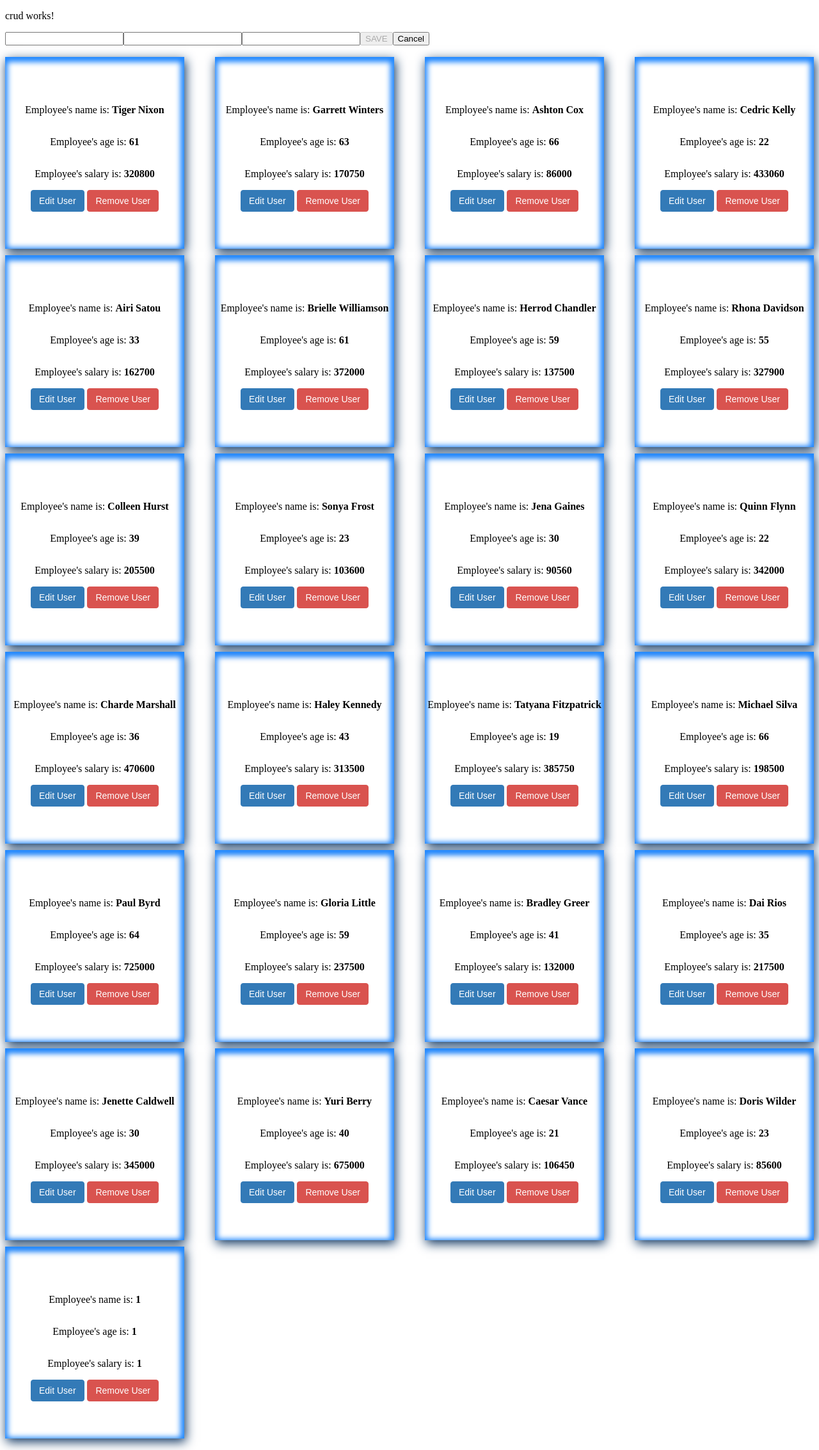
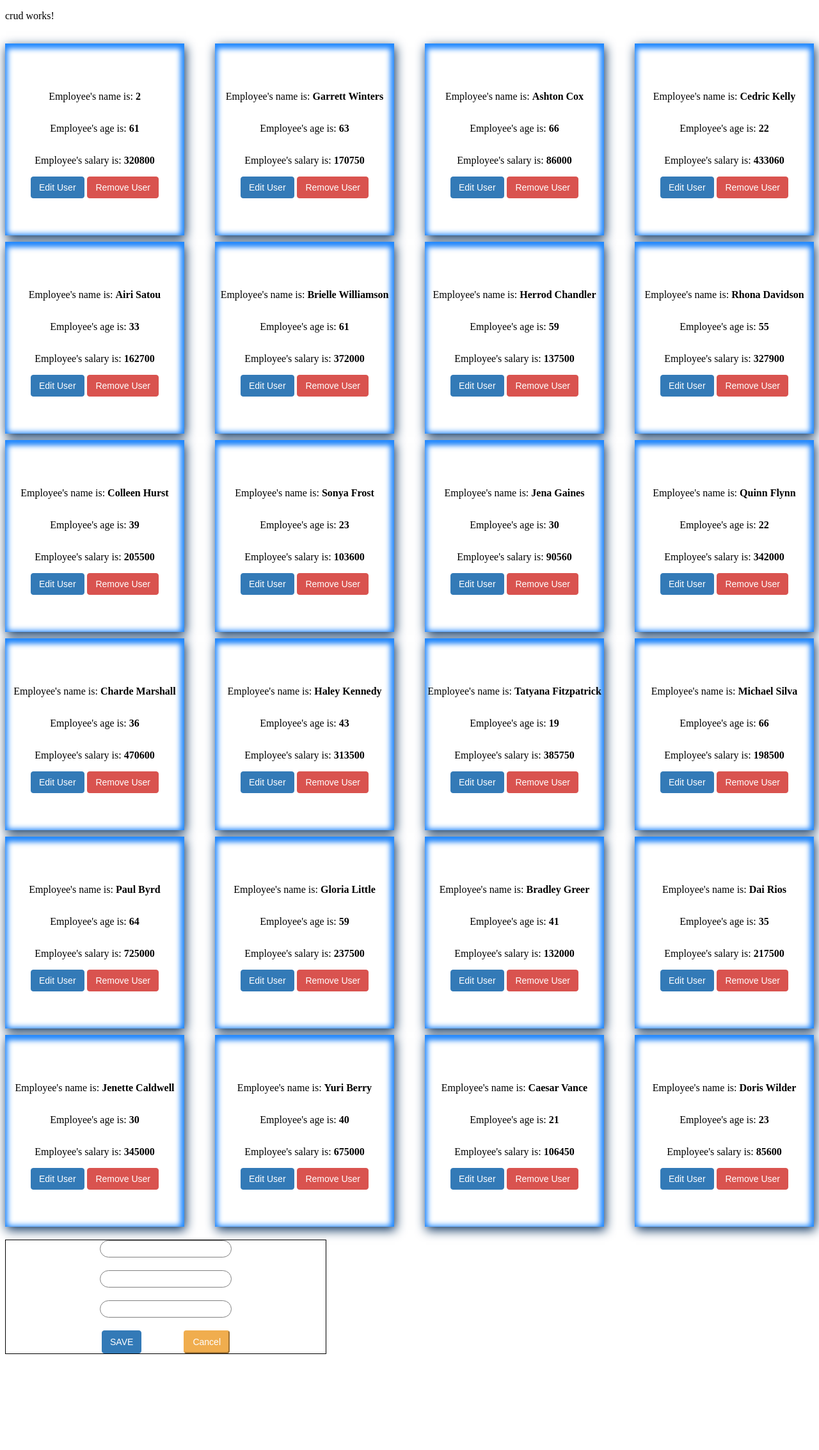
Before and after one commit to itskk23/angularTasks, an Angular app: page / in a window 1280 px wide. Shown: the whole page at 64% size. After the commit the page ends 2125 px from the top, so only its background shows below. Built offline with nearby package versions, Linux system fonts and the light colour scheme; data requests are answered from the project's data file.

Commit message:
feat(task2-3) done

```diff
--- a/db.json
+++ b/db.json
@@ -1,11 +1,11 @@
 {
   "data": [
     {
-      "id": 1,
-      "employee_name": "Tiger Nixon",
+      "employee_name": "2",
+      "employee_age": 61,
       "employee_salary": 320800,
-      "employee_age": 61,
-      "profile_image": ""
+      "employee_id": 1,
+      "id": 1
     },
     {
       "id": 2,
@@ -167,12 +167,6 @@
       "employee_salary": 85600,
       "employee_age": 23,
       "profile_image": ""
-    },
-    {
-      "employee_name": "1",
-      "employee_age": "1",
-      "employee_salary": "1",
-      "id": 25
     }
   ]
 }
--- a/src/app/crud/crud.component.css
+++ b/src/app/crud/crud.component.css
@@ -42,3 +42,39 @@
   background-color: #d9534f;
   border: 1px solid #d9534f;
 }
+
+
+.form-container{
+  display: flex;
+  flex-direction: column;
+  justify-content: center;
+  align-items: center;
+  width: 500px;
+  border: 1px solid black;
+  margin-top: 10px;
+
+}
+
+.form-container input{
+  width: 200px;
+  height: 23px;
+  text-align: center;
+  border-radius: 20px;
+  margin-bottom: 20px;
+  border: 1px solid grey;
+}
+
+.form-container button {
+  font-size: 14px;
+  color: white;
+  border-radius: 4px;
+  line-height: 1.42857143;
+  padding: 6px 12px;
+  cursor: pointer;
+}
+
+
+.cancelButton{
+  background-color: #f0ad4e;
+  border-color: #f0ad4e;
+}
--- a/src/app/crud/crud.component.html
+++ b/src/app/crud/crud.component.html
@@ -1,11 +1,5 @@
 <p>crud works!</p>
-<form [formGroup]="form">
-  <input type="text" formControlName="employee_name">
-  <input type="text" formControlName="employee_age">
-  <input type="text" formControlName="employee_salary">
-  <button [disabled]="!form.valid" (click)="addUser()">SAVE</button>
-  <button>Cancel</button>
-</form>
+
 
 <br>
 
@@ -24,3 +18,14 @@
 
   </div>
 </div>
+
+<form [formGroup]="form" class="form-container">
+  <input type="text" formControlName="employee_name">
+  <input type="text" formControlName="employee_age">
+  <input type="text" formControlName="employee_salary">
+  <div class="button-container">
+    <button class="editButton" [disabled]="!form.valid" (click)="addUser()">SAVE</button>
+    <button class="cancelButton">Cancel</button>
+  </div>
+
+</form>
--- a/src/app/crud/crud.component.ts
+++ b/src/app/crud/crud.component.ts
@@ -11,15 +11,17 @@ import {FormBuilder, FormGroup, Validators} from "@angular/forms";
 })
 export class CrudComponent implements OnInit {
   employeesArray$ = [];
+  currentUser;
   form: FormGroup;
+  isEditable:Boolean =  false;
   constructor( private myService: EmployeesService, private fb: FormBuilder) { }
 
   ngOnInit(): void {
     this.form = this.fb.group({
       employee_name: ['', Validators.required],
       employee_age: ['', Validators.required],
-      employee_salary: ['', Validators.required]
-      // employee_id: []
+      employee_salary: ['', Validators.required],
+      employee_id: []
     })
 this.getAllUsers();
 
@@ -30,19 +32,27 @@ this.getAllUsers();
   }
 
   onEdit(value){
+    this.isEditable = true;
     this.myService.getEmployeeById(value).subscribe(value=> {
       this.form.get('employee_name').patchValue(value['employee_name'], Validators.required);
       this.form.get('employee_age').patchValue(value['employee_age'], Validators.required);
       this.form.get('employee_salary').patchValue(value['employee_salary'], Validators.required);
-      // this.form.get('employee_id').patchValue(value['id'])
+      this.form.get('employee_id').patchValue(value['id'])
     })
   }
 
   addUser(){
+    if(this.isEditable){
+      this.myService.updateEmployee(this.form.get('employee_id').value, this.form.getRawValue()).subscribe();
+      this.getAllUsers();
+      this.form.reset()
+    } else{
+      this.myService.addEmployee(this.form.getRawValue()).subscribe();
+      this.getAllUsers();
+      this.form.reset()
+    }
 
-    this.myService.addEmployee(this.form.getRawValue()).subscribe(value => console.log(value));
-    this.getAllUsers();
-    this.form.reset()
+
 
   }
 }
--- a/src/app/crud/employees.service.ts
+++ b/src/app/crud/employees.service.ts
@@ -13,11 +13,14 @@ export class EmployeesService {
     return this.http.get<User[]>('http://localhost:3000/data/')
   }
 
-  getEmployeeById(id): Observable<User[]> {
+  getEmployeeById(id: number): Observable<User[]> {
     return this.http.get<User[]>(`http://localhost:3000/data/${id}`)
   }
-  addEmployee(user): Observable<User[]> {
+  addEmployee(user: User[]): Observable<User[]> {
     return this.http.post<User[]>(`http://localhost:3000/data/`, user)
+  }
+  updateEmployee(id:number, user: User[]): Observable<User[]> {
+    return this.http.put<User[]>(`http://localhost:3000/data/${id}`, user)
   }
 }
 
```
